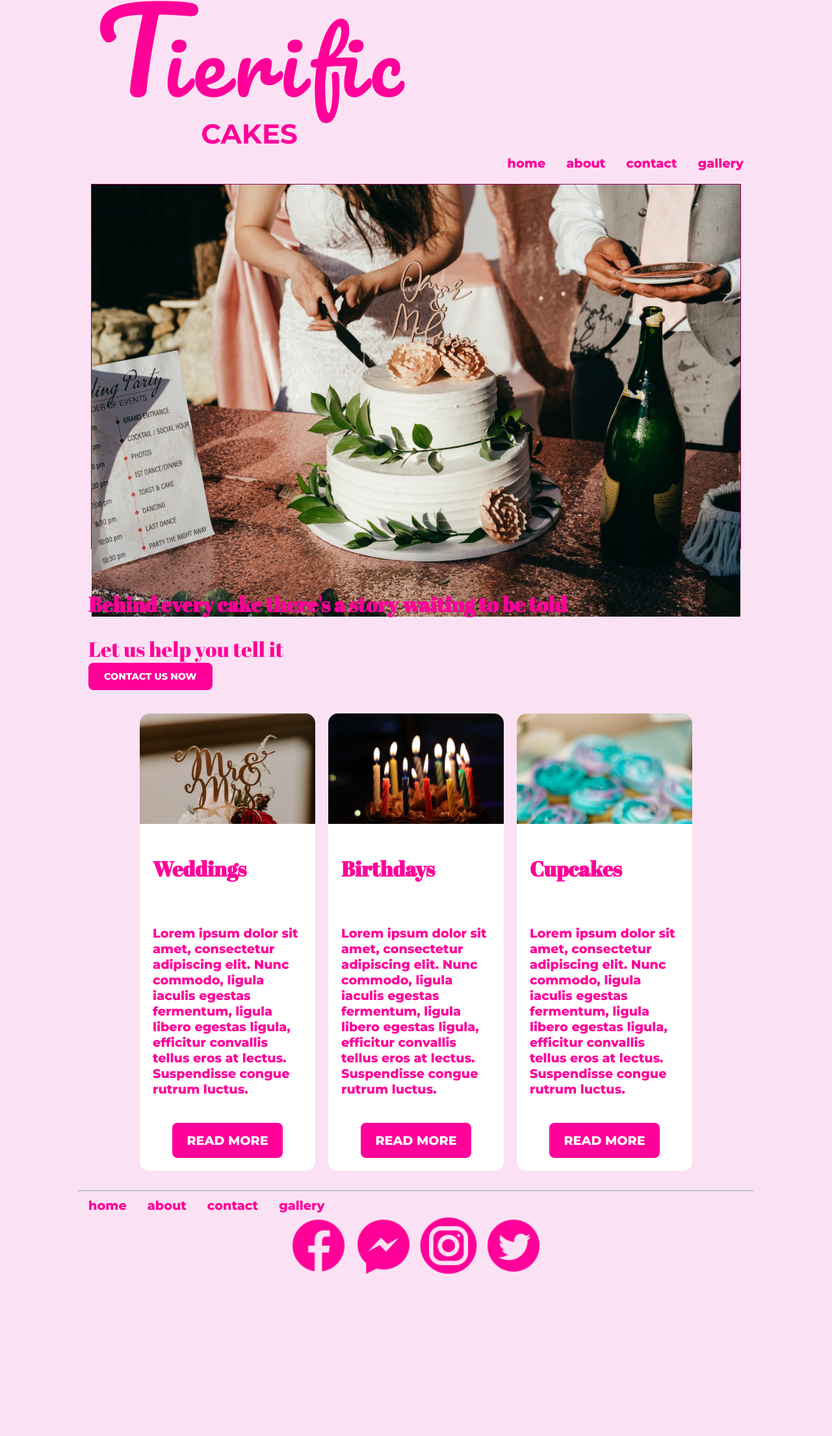
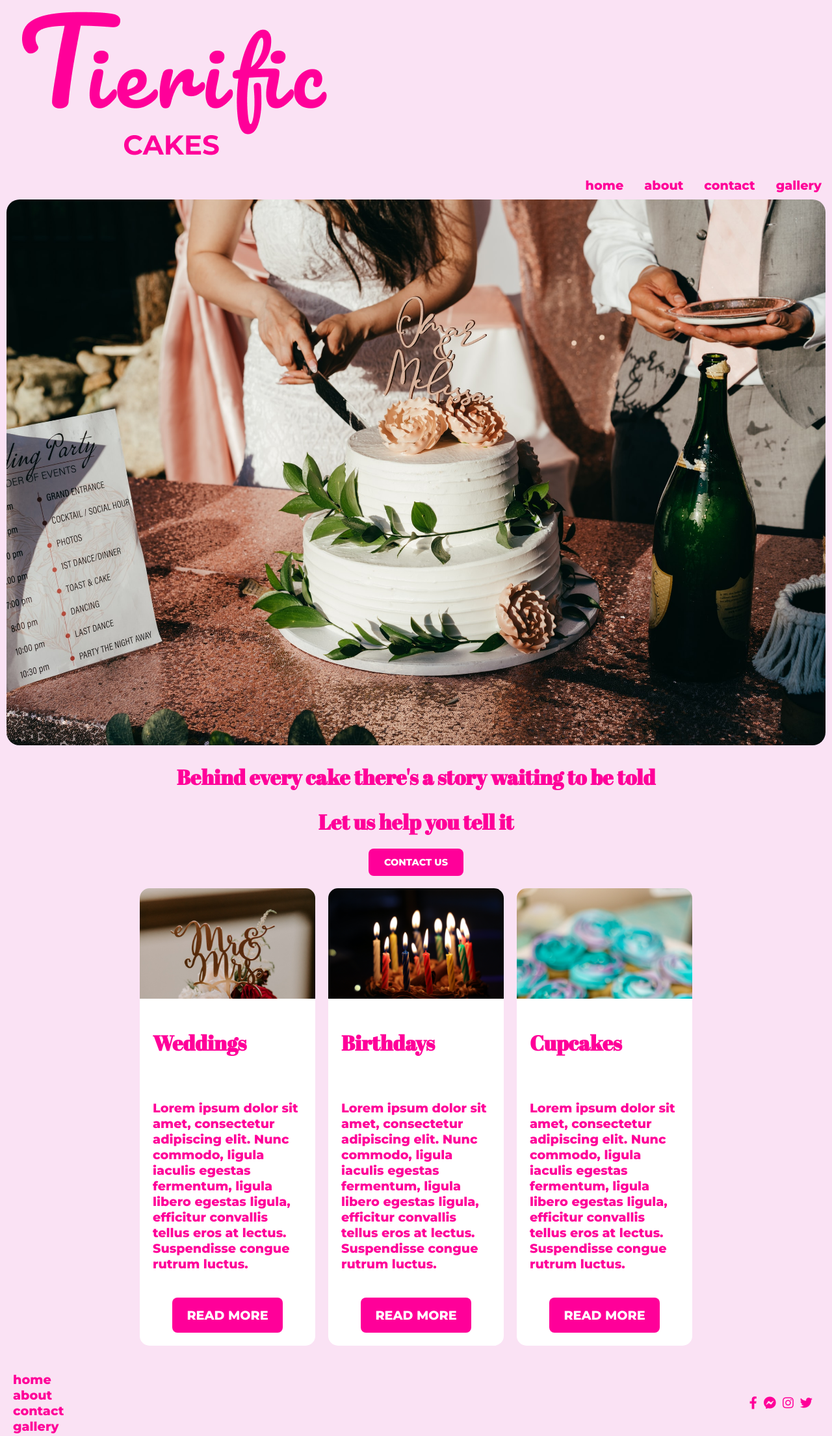
Before and after one commit to KellyLindsayCodes/tierific-cakes, a plain HTML site: page index.html in a window 1280 px wide. Shown: the part 61-2271 px from the top of the page at 65% size. Before the commit the page ends 2033 px from the top, so only its background shows below. Drawn offline with Linux system fonts and the light colour scheme.

Commit message:
first commit

```diff
--- a/index.css
+++ /dev/null
@@ -1,85 +0,0 @@
-*, *::before, *::after {
-    box-sizing: border-box;
-}
-
-
-.home-main-section {
-    display: flex;
-    align-items: stretch;
-    justify-content: space-between;
-    flex-grow: 1;
-    padding: 20px;
-}
-
-.home-main-section .img-wrapper {
-    flex-grow: 1;
-    flex-direction: column;
-    display: flex;
-    align-items: stretch;
-    justify-content: flex-end;
-}
-
-.home-main-section .container-1 {
-    display:flex;
-}
-
-.container-1 {
-    border: 1px #900057 solid;
-    padding: 0px;
-    margin-left: 0rem;
-    /* justify-content: center; */
-}
-
-.box-1 {
-    flex:1;
-}
-
-img
-{
-    max-width: 100%;
-    min-width: 100px;
-    height: auto;
-}
-
-.home-main-section .box-1 {
-    background-image: url(images/vitor-monthay-DuRZqShaf0s-unsplash.jpg);
-    flex-grow: 1;
-    max-height: 70vh;
-    min-width: 45vh;
-    max-width: 100%;
-    min-width: 200px;
-    height: auto;
-    background-size: contain;
-    background-repeat: no-repeat;
-    background-position: center;
-    display: block;
-}
-.box-2 {
-   flex:1;
-}
-
-.home-main-section-2 {
-    display: flex;
-    align-items: stretch;
-    justify-content: space-between;
-    flex-grow: 1;
-}
-
-.home-main-section-2 .img-wrapper {
-    flex-grow: 1;
-    flex-direction: column;
-    display: flex;
-    align-items: stretch;
-    justify-content: flex-end;
-}
-
-.home-main-section-2 .call-to-action {
-    display:flex;
-    flex-direction:column;
-    align-items: flex-start;
-    margin: 1rem;
-    align-self: center;
-}
-.home-main-section {
-    justify-content: center;
-}
--- a/index.html
+++ b/index.html
@@ -7,84 +7,78 @@
         <meta http-equiv="X-UA-Compatible"
         content="ie=edge">
         <link href="styles.css" rel="stylesheet">
-        <link href="index.css" rel="stylesheet">
+        <link rel="stylesheet" href="https://cdnjs.cloudflare.com/ajax/libs/font-awesome/5.15.3/css/all.min.css">
         <title>Tierific Cakes</title>
     </head>
     <body class="container full-height-grow">
         <header class="main-header">
-            <a href="/" class="brand-logo">
-                <img src="images/Tierific-Cakes-Logo.png" alt="Tierific Cakes Font Logo">
+            <a href="#" class="brand-logo">
+                <img src="/images/Tierific-Cakes-Logo.png" alt="Tierific Cakes Font Logo">
             </a>
 
         </header>
         <section class="main-nav">
             <nav class="main-nav">
                 <ul>
-                    <li><a href="index.html">home</a></li>
-                    <li><a href="about.html">about</a></li>
-                    <li><a href="contact.html">contact</a></li>
-                    <li><a href="gallery.html">gallery</a></li>
+                    <li><a href="#">home</a></li>
+                    <li><a href="#">about</a></li>
+                    <li><a href="#">contact</a></li>
+                    <li><a href="#">gallery</a></li>
                 </ul>
             </nav>
         </section>
         <section class="home-main-section">
             <div class="container-1">
                 <div class="box-1">
-            <div class="img-wrapper">
-                <div class="box-1"><img src="images/kadyn-pierce-s0WVwKuznz0-unsplash.jpg" alt="wedding cake"></div>
-            </div>
-            </div>
-            </div>
-        </section>
-        <section class="home-main-section-2">
-            <div class="box-2">
-                <article class="call-to-action">
+                    <div class="img-wrapper">
+                        <img src="/images/kadyn-pierce-s0WVwKuznz0-unsplash.jpg" alt="wedding cake">
+                    </div>
+                </div>
+                <div class="box-2">
                     <h2 class="title">Behind every cake there's a story waiting to be told</h2>
-                    <aside>Let us help you tell it</aside>
-                    <a href="contact.html" class="btn">CONTACT US NOW</a>
-                </article>
+                    <h2>Let us help you tell it</h2>
+                    <a href="#" class="btn">CONTACT US</a>
                 </div>
+              </div>
+          </div>
         </section>
         <section class="container-2">
             <div class="card">
                 <div class="card-image card-1"></div>
                 <h2>Weddings</h2>
                 <p>Lorem ipsum dolor sit amet, consectetur adipiscing elit. Nunc commodo, ligula iaculis egestas fermentum, ligula libero egestas ligula, efficitur convallis tellus eros at lectus. Suspendisse congue rutrum luctus.</p>
-                <a href="">READ MORE</a>
+                <a href="#">READ MORE</a>
             </div>
             <div class="card">
                 <div class="card-image card-2"></div>
                 <h2>Birthdays</h2>
                 <p>Lorem ipsum dolor sit amet, consectetur adipiscing elit. Nunc commodo, ligula iaculis egestas fermentum, ligula libero egestas ligula, efficitur convallis tellus eros at lectus. Suspendisse congue rutrum luctus.</p>
-                <a href="">READ MORE</a>
+                <a href="#">READ MORE</a>
             </div>
             <div class="card">
                 <div class="card-image card-3"></div>
                 <h2>Cupcakes</h2>
                 <p>Lorem ipsum dolor sit amet, consectetur adipiscing elit. Nunc commodo, ligula iaculis egestas fermentum, ligula libero egestas ligula, efficitur convallis tellus eros at lectus. Suspendisse congue rutrum luctus.</p>
-                <a href="">READ MORE</a>
+                <a href="#">READ MORE</a>
             </div>
         </section>
-    <section class="hr">
-        <hr>
-    </section>
     <section class="footer">
         <nav class="footer-nav">
         <ul>
-            <li><a href="index.html">home</a></li>
-            <li><a href="about.html">about</a></li>
-            <li><a href="contact.html">contact</a></li>
-            <li><a href="gallery.html">gallery</a></li>
+            <li><a href="#">home</a></li>
+            <li><a href="#">about</a></li>
+            <li><a href="#">contact</a></li>
+            <li><a href="#">gallery</a></li>
         </ul>
         </nav>
         <nav class="footer-nav-2">
             <ul>
-                <li><a href="#"></a><img src="icons/Facebook.png" alt="Facebook Icon"></li>
-                <li><a href="#"><img src="icons/Facebook-Messenger.png" alt="Facebook Messenger Icon"></a></li>
-                <li><a href="#"><img src="icons/Instagram-Circle.png" alt="Instagram Circle Icon"></a></li>
-                <li><a href="#"><img src="icons/Twitter-Circled.png" alt="Twitter Circled Icon"></a></li>
+                <li><a href="#"><i class="fab fa-facebook-f"></i></a></li>
+                <li><a href="#"><i class="fab fa-facebook-messenger"></i></a></li>
+                <li><a href="#"><i class="fab fa-instagram"></i></a></li>
+                <li><a href="#"><i class="fab fa-twitter"></i></a></li>
             </ul>
-            </nav>
+        </nav>
     </section>
 
     </body>
--- a/styles.css
+++ b/styles.css
@@ -13,6 +13,61 @@ body {
     font-size: 1.2rem;
     color: #FF0099;
     min-height: 100vh;
+}
+
+.home-main-section {
+    display: flex;
+    flex-direction: column;
+    align-items: center;
+    text-align: center;
+    padding: 10px;
+}
+
+.home-main-section .img-wrapper {
+    flex-grow: 1;
+    flex-direction: column;
+    display: flex;
+    align-items: stretch;
+    justify-content: flex-end;
+}
+
+.container-1 {
+    display: flex;
+    flex-direction: column;
+    align-items: center;
+}
+
+img {
+    max-width: 100%;
+    min-width: 100px;
+    height: auto;
+    border-radius: 20px;
+}
+
+.home-main-section-2 {
+    display: flex;
+    align-items: stretch;
+    justify-content: space-between;
+    flex-grow: 1;
+}
+
+.home-main-section-2 .img-wrapper {
+    flex-grow: 1;
+    flex-direction: column;
+    display: flex;
+    align-items: stretch;
+    justify-content: flex-end;
+}
+
+.home-main-section-2 .call-to-action {
+    display:flex;
+    flex-direction:column;
+    align-items: flex-start;
+    margin: 1rem;
+    align-self: center;
+}
+.home-main-section {
+    justify-content: center;
 }
 
 .full-height-grow {
@@ -54,13 +109,6 @@ body {
     display: flex;
     justify-content: space-between;
     align-items: center;
-    height: 300px;
-}
-
-.container {
-    max-width: 1200px;
-    margin: 0 auto;
-    padding: 0 80px;
 }
 
 h2 {
@@ -152,59 +200,108 @@ aside {
     transform: scale(1.03)
 }
 
-.hr {
-    color: #900057
+.footer {
+    display: flex;
+    justify-content: space-between;
+    align-items: center;
+    padding: 20px;
+    background-color: #FAE2F4;
 }
 
-.footer-nav ul {
+.footer-nav {
     display: flex;
-    justify-content: left;
+    list-style: none;
     margin: 0;
     padding: 0;
-    list-style: none;
+}
+
+.footer-nav li {
+    margin-right: 20px;
 }
 
 .footer-nav a {
     color: inherit;
     text-decoration: none;
-    padding:1rem
 }
 
 .footer-nav a:hover {
-    color: #900057
+    color: #900057;
 }
 
-.footer-header {
-    display: flex;
-    justify-content: space-between;
-    align-items: center;
-    height: 300px;
-}
 .footer-nav-2 ul {
     display: flex;
-    justify-content: center;
+    list-style: none;
     margin: 0;
     padding: 0;
-    list-style: none;
+}
+
+.footer-nav-2 li {
+    margin-right: 10px;
 }
 
 .footer-nav-2 a {
     color: inherit;
     text-decoration: none;
-    padding:0rem;
 }
 
 .footer-nav-2 a:hover {
-    color: #900057
+    color: #900057;
 }
+
+.footer-nav ul,
+.footer-nav-2 ul {
+    list-style: none;
+    margin: 0;
+    padding: 0;
+}
+
+@media screen and (max-width: 768px) {
+    .footer {
+        flex-direction: column;
+    }
+
+    .footer-nav,
+    .footer-nav-2 {
+        margin-top: 10px;
+    }
+
+    .footer-nav li,
+    .footer-nav-2 li {
+        margin-right: 0;
+        margin-bottom: 10px;
+    }
+
+    .footer-nav-2 li {
+        margin-right: 10px;
+    }
+
+    .footer-nav-2 ul {
+        flex-direction: row;
+    }
+}
+
 
 
 @media screen and (max-width:500px) {
     nav ul {
-        height: 230px;
         flex-direction: column;
         text-align: center;
     }
 
 
 }
+
+@media screen and (max-width: 768px) {
+    .footer-nav-2 ul {
+        flex-direction: row;
+        align-items: center;
+    }
+
+    .footer-nav-2 li {
+        margin: 5px;
+    }
+
+    .footer-nav-2 a {
+        font-size: 18px;
+    }
+}
```
Also changed, not shown: contact.html (deleted).
